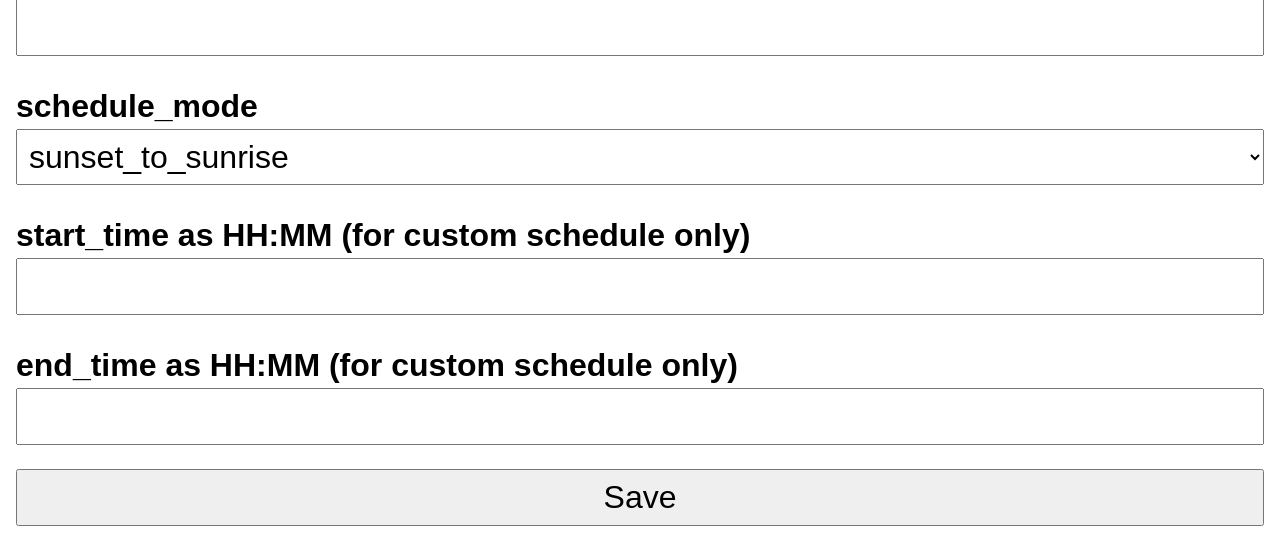
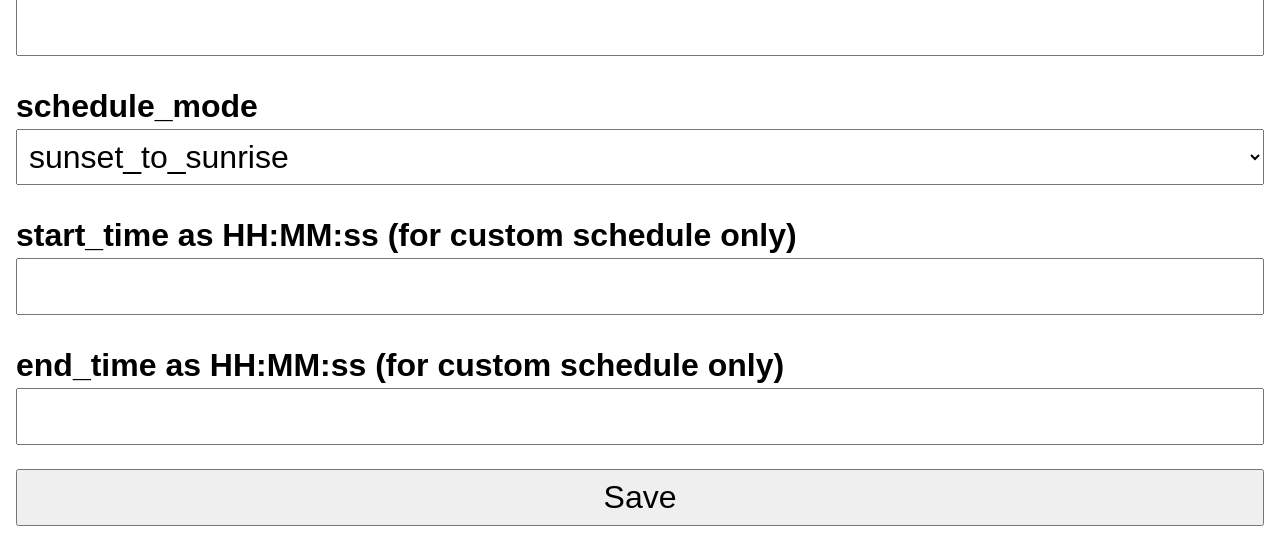
Before and after one commit to Kitware/intellibat, a FastAPI app: page /config/ in a window 1280 px wide. Shown: the part 1206-1748 px from the top of the page. Run offline with FastAPI, Linux system fonts and the light colour scheme; parts of the project's set-up code (start-up, migrations or seed data) failed here and were passed over.

Commit message:
Update config template

```diff
--- a/intellibat_config/src/intellibat_config/templates/config.html
+++ b/intellibat_config/src/intellibat_config/templates/config.html
@@ -46,10 +46,6 @@
             <option value="full_spectrum"
                 {% if config["recording_format"] == "full_spectrum" %}selected{% endif %}>
                 full_spectrum
-            </option>
-            <option value="zero_crossing"
-                {% if config["recording_format"] == "zero_crossing" %}selected{% endif %}>
-                zero_crossing
             </option>
         </select>
         {% if errors.get("recording_format") %}
@@ -216,6 +212,10 @@
                 {% if config["schedule_mode"] == "sunset_minus_30_to_sunrise_plus_30" %}selected{% endif %}>
                 sunset_minus_30_to_sunrise_plus_30
             </option>
+            <option value="custom"
+                {% if config["schedule_mode"] == "custom" %}selected{% endif %}>
+                custom
+            </option>
         </select>
         {% if errors.get("schedule_mode") %}
         <ul>
@@ -227,7 +227,7 @@
     </div>
 
     <div>
-        <label>start_time as HH:MM (for custom schedule only)</label>
+        <label>start_time as HH:MM:ss (for custom schedule only)</label>
         <input
             name="start_time"
             value="{{ config['start_time'] }}"
@@ -242,7 +242,7 @@
     </div>
 
     <div>
-        <label>end_time as HH:MM (for custom schedule only)</label>
+        <label>end_time as HH:MM:ss (for custom schedule only)</label>
         <input
             name="end_time"
             value="{{ config['end_time'] }}"
```
